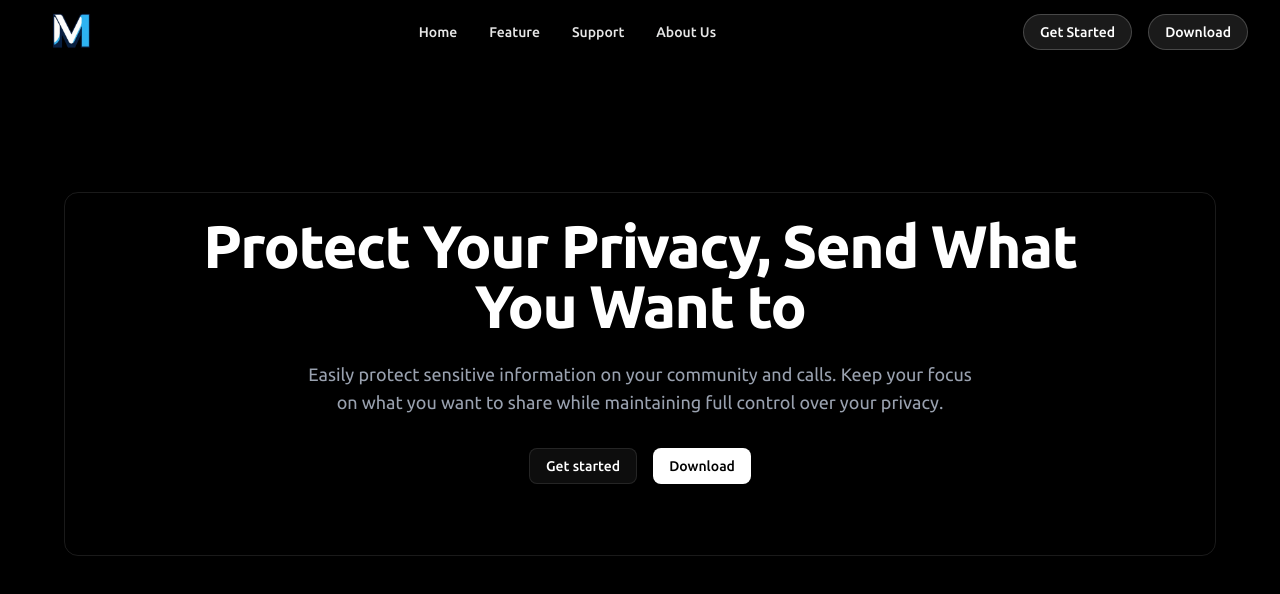
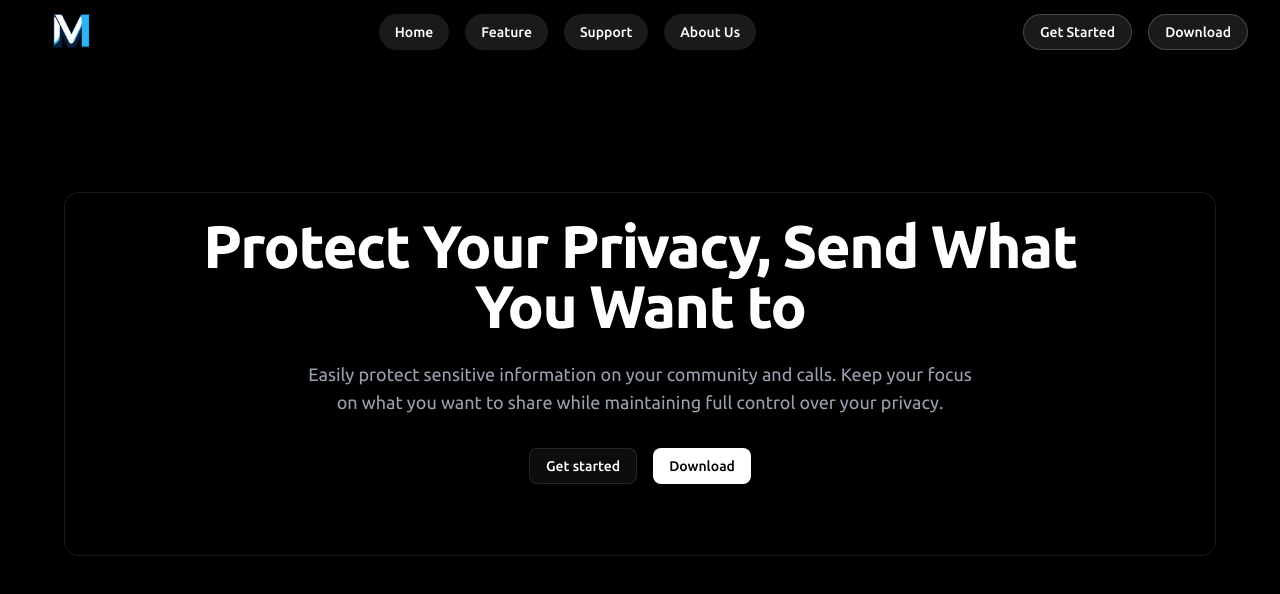
Before and after one commit to adharshgamingyt/MessengerCraft, a Next.js app: page / in a window 1280 px wide. Shown: the top 594 px of the page. Built offline with nearby package versions, Linux system fonts and the light colour scheme.

Commit message:
feat(ui): big change to home page

```diff
--- a/components/my ui/Home/navbar.tsx
+++ b/components/my ui/Home/navbar.tsx
@@ -1,46 +1,101 @@
+"use client";
+
 import Link from "next/link";
+import Image from "next/image";
+import { useEffect, useRef, useState } from "react";
 
 import { Button } from "@/components/ui/button";
-import Image from "next/image";
 
 export const Navbar = () => {
+  const Nav = useRef<HTMLDivElement>(null);
+  const [isSticky, setIsSticky] = useState(false);
+  const [lastScrollY, setLastScrollY] = useState(0);
+
+  useEffect(() => {
+    const handleScroll = () => {
+      const currentScrollY = window.scrollY;
+
+      // Check if navbar is out of viewport
+      if (Nav.current) {
+        const navHeight = Nav.current.offsetHeight;
+
+        // If scrolling down and past the navbar height
+        if (currentScrollY > navHeight && currentScrollY > lastScrollY) {
+          setIsSticky(true);
+        }
+        // If scrolling up or at the top
+        else if (currentScrollY < lastScrollY || currentScrollY <= 0) {
+          setIsSticky(false);
+        }
+      }
+
+      setLastScrollY(currentScrollY);
+    };
+
+    window.addEventListener("scroll", handleScroll, { passive: true });
+
+    return () => {
+      window.removeEventListener("scroll", handleScroll);
+    };
+  }, [lastScrollY]);
+
   return (
-    <nav className="left-0 z-50 flex h-16 items-center justify-between px-4 sm:px-6 lg:px-8">
+    <nav
+      className={`left-0 z-50 flex h-16 items-center justify-between px-4 transition-all duration-300 sm:px-6 lg:px-8 ${
+        isSticky
+          ? "fixed top-0 w-full bg-black/70 shadow-md backdrop-blur-lg"
+          : "relative"
+      }`}
+      ref={Nav}
+    >
       <div className="flex flex-1 items-center justify-between">
-        <div className="flex-shrink-0">
+        {/* Logo - Hide when sticky */}
+        <div
+          className={`flex-shrink-0 transition-opacity duration-300 ${isSticky ? "opacity-0" : "opacity-100"}`}
+        >
           <Link href="/">
             <Image src="/logo-no-bg.png" alt="Logo" width={80} height={80} />
           </Link>
         </div>
-        <div className="hidden md:block">
-          <div className="flex space-x-8">
+
+        {/* Navigation Links - Always visible, centered when sticky */}
+        <div
+          className={`transition-all duration-300 md:block ${
+            isSticky ? "absolute left-1/2 -translate-x-1/2 transform" : "hidden"
+          }`}
+        >
+          <div className="flex space-x-4">
             <Link
               href="/"
-              className="text-sm font-medium text-white/90 underline-offset-4 transition-colors duration-200 hover:text-white hover:underline"
+              className="rounded-full bg-white/10 px-4 py-2 text-sm font-medium text-white backdrop-blur-md transition-colors duration-200 hover:bg-white/20 hover:text-white"
             >
               Home
             </Link>
             <Link
-              href="/feature's"
-              className="text-sm font-medium text-white/90 underline-offset-4 transition-colors duration-200 hover:text-white hover:underline"
+              href="/features"
+              className="rounded-full bg-white/10 px-4 py-2 text-sm font-medium text-white backdrop-blur-md transition-colors duration-200 hover:bg-white/20 hover:text-white"
             >
               Feature
             </Link>
             <Link
               href="/support"
-              className="text-sm font-medium text-white/90 underline-offset-4 transition-colors duration-200 hover:text-white hover:underline"
+              className="rounded-full bg-white/10 px-4 py-2 text-sm font-medium text-white backdrop-blur-md transition-colors duration-200 hover:bg-white/20 hover:text-white"
             >
               Support
             </Link>
             <Link
               href="/about-us"
-              className="text-sm font-medium text-white/90 underline-offset-4 transition-colors duration-200 hover:text-white hover:underline"
+              className="rounded-full bg-white/10 px-4 py-2 text-sm font-medium text-white backdrop-blur-md transition-colors duration-200 hover:bg-white/20 hover:text-white"
             >
               About Us
             </Link>
           </div>
         </div>
-        <div className="flex items-center gap-4">
+
+        {/* Desktop Buttons - Hide when sticky */}
+        <div
+          className={`flex items-center gap-4 transition-opacity duration-300 ${isSticky ? "opacity-0" : "opacity-100"}`}
+        >
           <Button className="hidden items-center rounded-full border border-white/20 bg-white/10 px-4 py-2 text-sm font-medium text-white backdrop-blur-lg transition-all duration-200 hover:bg-white/20 md:inline-flex">
             <Link href={"/on-boarding"}>Get Started</Link>
           </Button>
@@ -48,7 +103,11 @@ export const Navbar = () => {
             <Link href={"/download"}>Download</Link>
           </Button>
         </div>
-        <div className="flex md:hidden">
+
+        {/* Mobile Button - Hide when sticky */}
+        <div
+          className={`flex transition-opacity duration-300 md:hidden ${isSticky ? "opacity-0" : "opacity-100"}`}
+        >
           <Button className="items-center rounded-full border border-white/20 bg-white/10 px-4 py-2 text-sm font-medium text-white backdrop-blur-lg transition-all duration-200 hover:bg-white/20">
             Download
           </Button>
--- a/src/app/(root)/(home)/page.tsx
+++ b/src/app/(root)/(home)/page.tsx
@@ -4,7 +4,7 @@ import { ShineBorder } from "@/components/ui/shine-border";
 
 const Home = () => {
   return (
-    <section className="relative min-h-screen overflow-hidden bg-black pt-32 pb-16">
+    <ShineBorder className="relative min-h-screen overflow-hidden bg-black pt-32 pb-16">
       <InteractiveGrid
         containerClassName="absolute inset-0"
         className="opacity-30"
@@ -42,7 +42,7 @@ const Home = () => {
           </div>
         </div>
       </ShineBorder>
-    </section>
+    </ShineBorder>
   );
 };
 
--- a/src/app/globals.css
+++ b/src/app/globals.css
@@ -46,12 +46,6 @@ body,
   --sidebar-accent: oklch(0.967 0.001 286.375);
   --sidebar-accent-foreground: oklch(0.21 0.006 285.885);
   --sidebar-border: oklch(0.92 0.004 286.32);
-  --primary: oklch(26.22% 0.1037 277.24);
-  --primary-background: oklch(18.07% 0.0581 267.75);
-  --primary-asscent: oklch(49.08% 0.0856 275.46);
-  --secondary: oklch(44.95% 0 0);
-  --secondary-background: oklch(97.51% 0.0127 244.25);
-  --secondary-asscent: oklch(75.09% 0.0797 144.73);
   --background: oklch(1 0 0);
   --foreground: oklch(0.129 0.042 264.695);
   --sidebar-ring: oklch(0.704 0.04 256.788);
@@ -90,12 +84,6 @@ body,
   --sidebar-accent-foreground: oklch(0.985 0 0);
   --sidebar-border: oklch(0.274 0.006 286.033);
   --sidebar-ring: oklch(0.442 0.017 285.786);
-  --primary: oklch(26.22% 0.1037 277.24);
-  --primary-background: oklch(18.07% 0.0581 267.75);
-  --primary-asscent: oklch(49.08% 0.0856 275.46);
-  --secondary: oklch(44.95% 0 0);
-  --secondary-background: oklch(97.51% 0.0127 244.25);
-  --secondary-asscent: oklch(75.09% 0.0797 144.73);
 }
 
 @theme inline {
@@ -137,12 +125,6 @@ body,
   --color-sidebar-ring: var(--sidebar-ring);
   --animate-accordion-down: accordion-down 0.2s ease-out;
   --animate-accordion-up: accordion-up 0.2s ease-out;
-  --p1: var(--primary);
-  --p2: var(--primary-background);
-  --p3: var(--primary-asscent);
-  --s1: var(--secondary);
-  --s2: var(--secondary-background);
-  --s3: var(--secondary-asscent);
 
   @keyframes accordion-down {
     from {
@@ -181,12 +163,3 @@ body,
   --font-poppins: var(--font-poppins);
   --font-poppins: var(--font-poppins-className);
 }
-
-@theme {
-  --color-p1: var(--p1);
-  --color-p2: var(--p2);
-  --color-p3: var(--p3);
-  --color-s1: var(--s1);
-  --color-s2: var(--s2);
-  --color-s3: var(--s3);
-}
```
